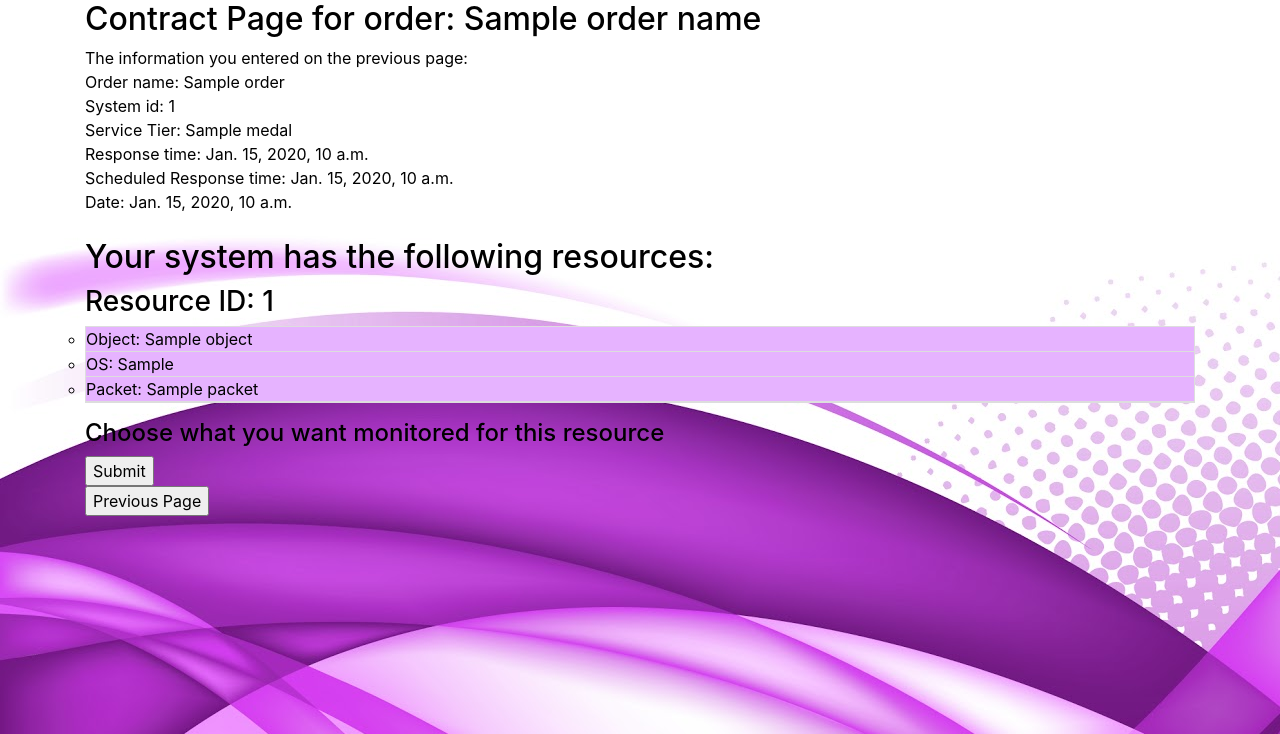
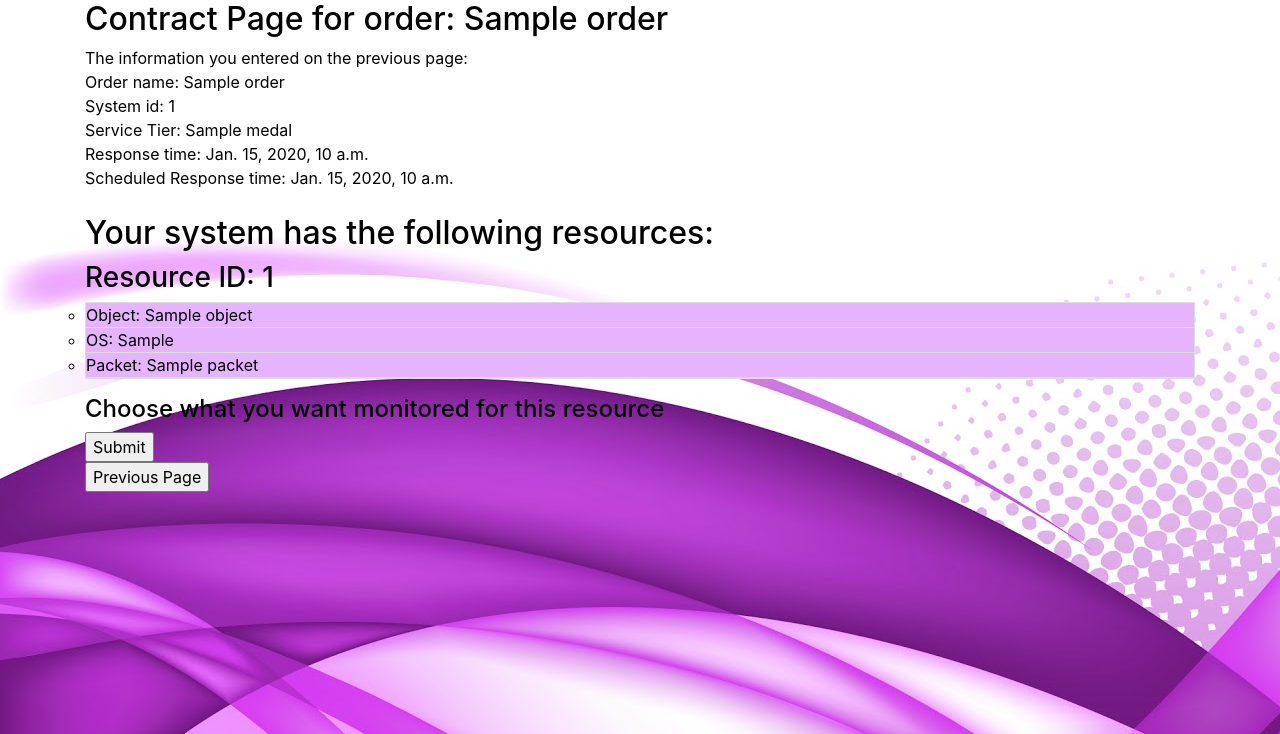
Before and after one commit to fiskmoz/Service-portal, a Django app: template forms/templates/ContractPage.html in a window 1280 px wide. Shown: the part 66-800 px from the top of the page. Run offline with Django 3.2, Linux system fonts and the light colour scheme; the template is opened without the code that fills it: most values are stand-ins (such as "Sample title", 1, 10 or a date in 2020); some libraries are stand-ins or nearby versions.

Commit message:
Fixed checkbox functionality and minor refactoring

```diff
--- a/forms/static/forms/js/countCheckboxes.js
+++ b/forms/static/forms/js/countCheckboxes.js
@@ -1,26 +1,26 @@
 function countCheckboxes(Medal){
-  var inputElems = document.getElementsByTagName("input"),
-    count = 0;
+  var inputElems = document.getElementsByTagName("input"), count = 0;
     for(var i=0; i<inputElems.length; i++) {
       if(inputElems[i].type === "checkbox" && inputElems[i].checked === true){
         count++;
       }
     }
-    //Do something with Medal
-
-    if(count >= 25 && Medal == 'Gold'){
+    var amountOfCheckboxes = inputElems.length;
+    var goldLimit = amountOfCheckboxes / 2;
+    var silverLimit = amountOfCheckboxes / 5;
+    if(count >= goldLimit && Medal == 'Gold'){
       alert("Order sent");
       document.contract.submit();
     }
-    if(count >= 25 && Medal != 'Gold')
+    if(count >= goldLimit && Medal != 'Gold')
       alert("It is recommended you have chosen Service Tier Gold");
-    if(count < 25 && count > 10 && Medal == 'Silver'){
+    if(count < goldLimit && count > silverLimit && Medal == 'Silver'){
       alert("Order sent");
       document.contract.submit();
     }
-    if(count < 25 && count > 10 && Medal != 'Silver')
+    if(count < goldLimit && count > silverLimit && Medal != 'Silver')
       alert("It is recommended you have chosen Service Tier Silver");
-    if(count <= 10 && Medal == 'Bronze'){
+    if(count <= silverLimit && Medal == 'Bronze'){
       alert("Order sent");
       document.contract.submit();
     }
--- a/forms/templates/ContractPage.html
+++ b/forms/templates/ContractPage.html
@@ -8,14 +8,13 @@
 	color: black;
 }
 </style>
-<h2> Contract Page for order: {{OrderName}} </h2>
+<h2> Contract Page for order: {{myOrder.OrderName}} </h2>
 The information you entered on the previous page:<br>
 Order name: {{myOrder.OrderName}}<br>
 System id: {{myOrder.SystemId}}<br>
 Service Tier: {{myOrder.Medal}}<br>
 Response time: {{myOrder.ResponseTime}}<br>
-Scheduled Response time: {{myOrder.ServiceTime}}<br>
-Date: {{myOrder.Date}}<br><br>
+Scheduled Response time: {{myOrder.ServiceTime}}<br><br>
 <h2>Your system has the following resources:</h2>
 <form action="" method="POST" name="contract" id="OrderID">
   {% csrf_token %}
--- a/forms/templates/CreateForm.html
+++ b/forms/templates/CreateForm.html
@@ -29,9 +29,6 @@
   <button type="button" onclick="checkOrderName('{{username}}')">Submit</button>
   <!--		<button type="button" onclick = "checkSystemId()">Submit</button> -->
 </form>
-<ol>
-  <li> <a href="{% url 'contractpage' %}">Test for Contractpage</a> </li>
-</ol>
 
 
 
```
Also changed, not shown: API/migrations/0021_auto_20181220_0838.py (added).
